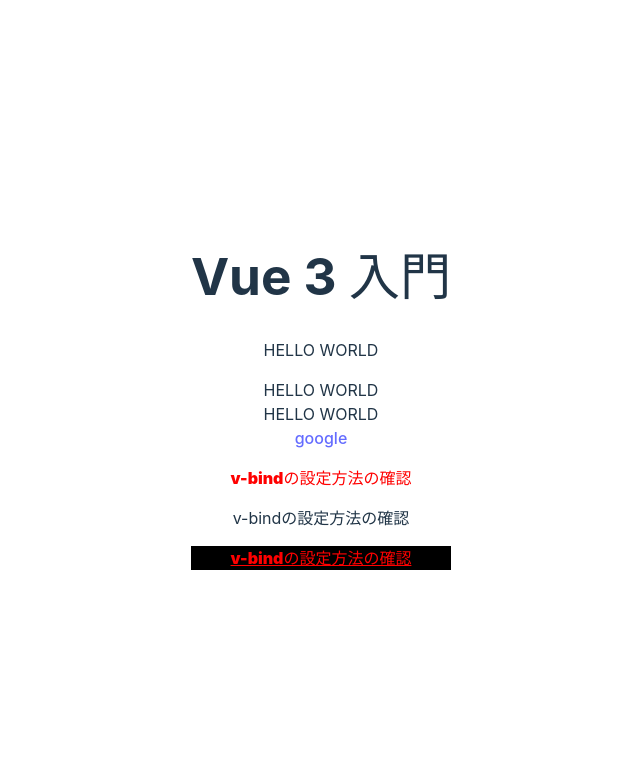
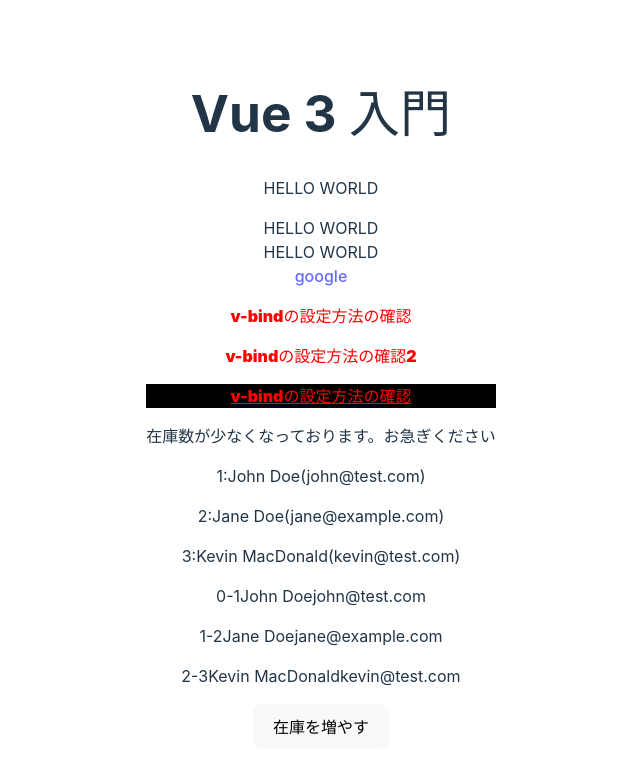
Before and after one commit to yusuke-miura7/vue3-learning, a Vue app in the folder first-vue-app/: page / in a window 1280 px wide. Shown: the top 774 px of the page, without its empty margins (319-959 px from the left). Built offline with nearby package versions, Linux system fonts and the light colour scheme.

Commit message:
v-forの確認

```diff
--- a/first-vue-app/src/App.vue
+++ b/first-vue-app/src/App.vue
@@ -15,6 +15,18 @@ const link = 'https://google.com';
 const isActive = true;
 const isBlack = true;
 
+let stock = 5;
+const increment=() =>{
+  console.log(stock);
+  stock+=1;
+}
+
+const users = [
+  { id: 1, name: 'John Doe', email: 'john@test.com', admin: true },
+  { id: 2, name: 'Jane Doe', email: 'jane@example.com', admin: false },
+  { id: 3, name: 'Kevin MacDonald', email: 'kevin@test.com', admin: false },
+];
+
 </script>
 
 <!-- html部分 -->
@@ -22,19 +34,35 @@ const isBlack = true;
   <div>
     <h1>Vue 3 入門</h1>
     <p>{{ message }}</p>
-    <div v-text="message"></div>
-    <div v-html="message"></div>
-  <div>
+    <div v-text="message">
+    </div>
+    <div v-html="message">
+    </div>
+
     <a v-bind:href="link">google</a>
     <!-- v-bindの確認 -->
     <p class="active">v-bindの設定方法の確認</p>
     <!-- 動的なクラス適用 -->
-    <p class="{active: isActive }">v-bindの設定方法の確認</p>
+    <p :class="{active: isActive }">v-bindの設定方法の確認2</p>
     <!-- 複数クラスの適用 -->
     <p class="underLine" :class="{active:isActive, back:isBlack}">
     v-bindの設定方法の確認
     </p>
-  </div>
+
+    <!-- v-ifの確認 -->
+    <div v-if="stock >5">まだ商品に在庫数に余裕があります</div>
+    <div v-else-if="stock === 0">申し訳ありません。現在売り切れです。</div>
+    <div v-else>在庫数が少なくなっております。お急ぎください</div>
+
+    <!-- v-forの確認 -->
+    <div>
+    <p v-for="user in users" :key="user.id">{{ user.id }}:{{ user.name }}({{ user.email }})</p>
+    <p v-for="(user, index) in users" :key="user">
+    {{ index }}-{{ user.id }}{{ user.name }}{{ user.email }}</p>
+    </div>
+
+    <button @click="increment">在庫を増やす</button>
+
   </div>
 </template>
 
```
